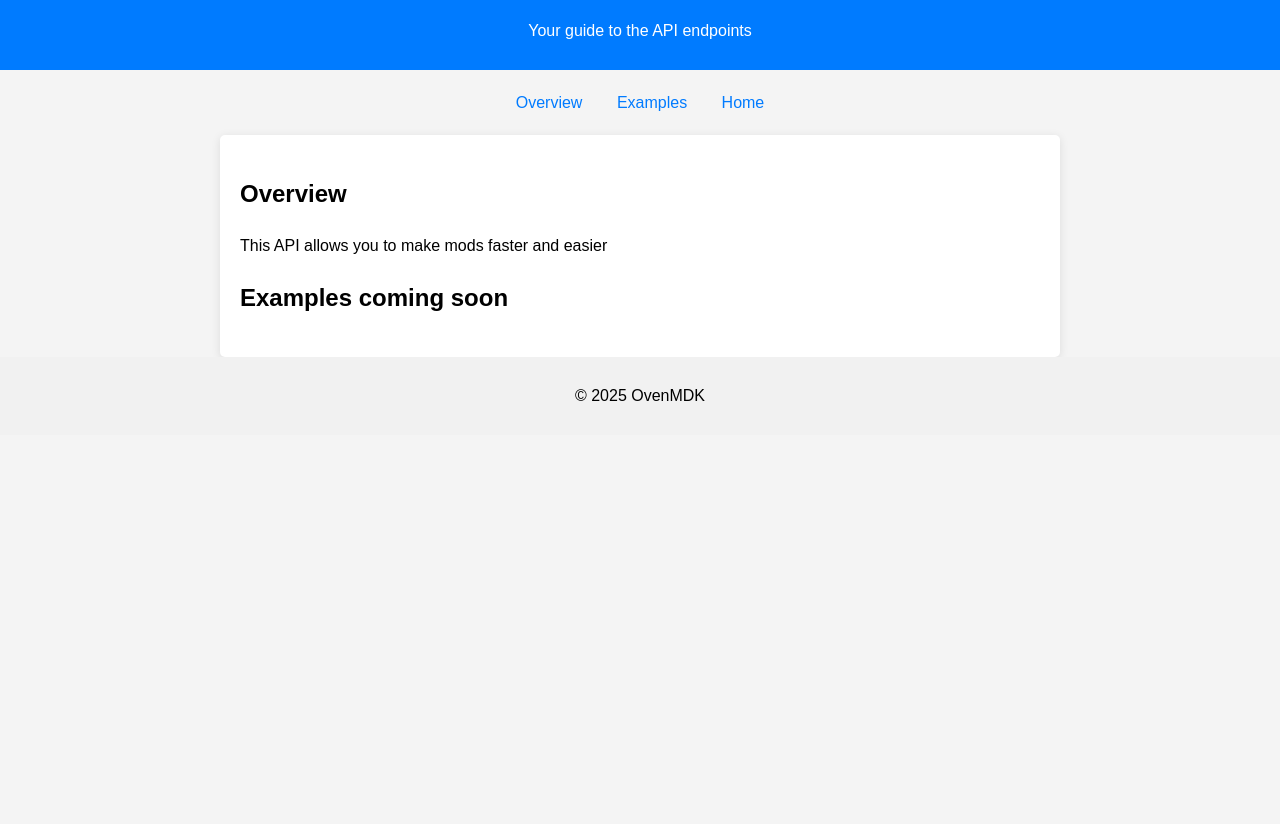
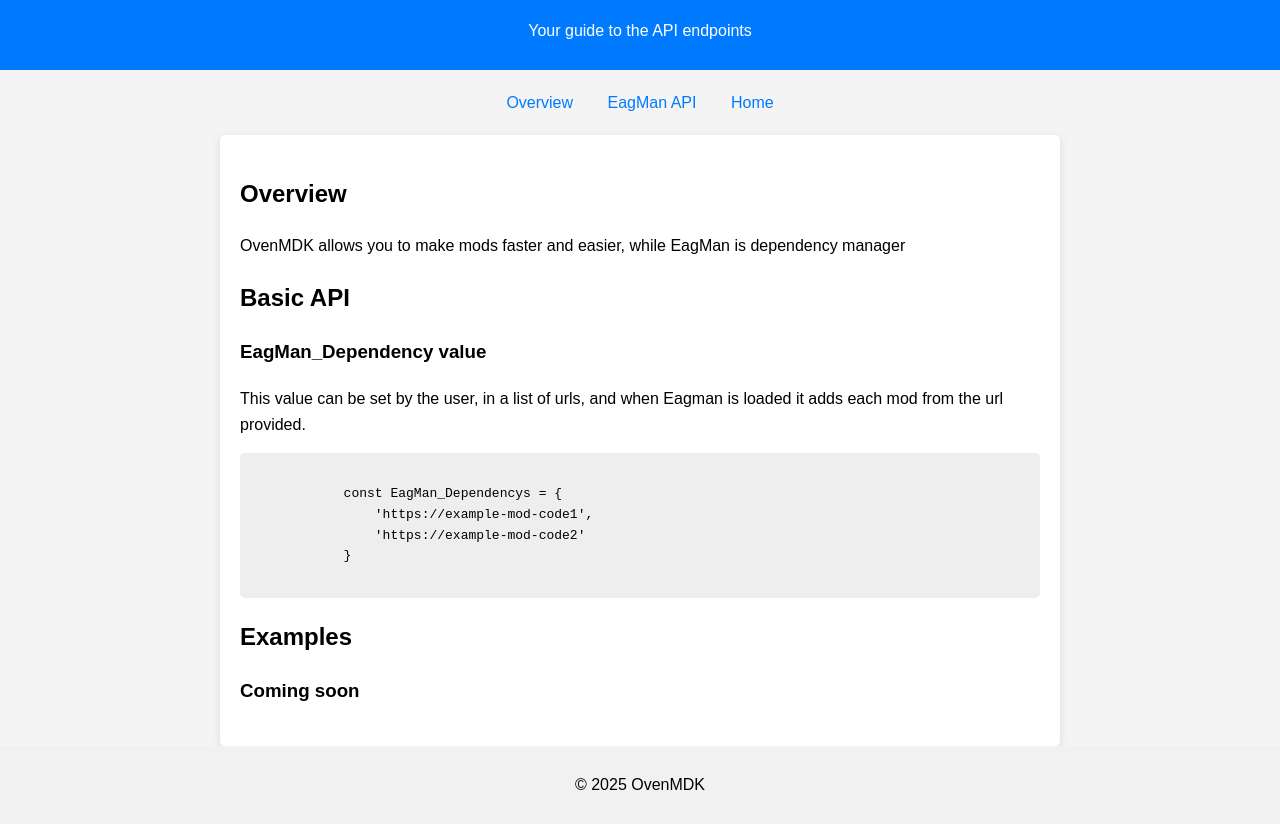
Before and after one commit to OvenMDK/Docs, a website: page api.html in a window 1280 px wide. Shown: the part 86-910 px from the top of the page. Before the commit the page ends 800 px from the top, so only its background shows below. Drawn offline with Linux system fonts and the light colour scheme.

Commit message:
Made API for eagman as of now -BendieGames

```diff
--- a/api.html
+++ b/api.html
@@ -61,13 +61,13 @@
     </header>
     <nav>
         <a href="#overview">Overview</a>
-        <a href="#examples">Examples</a>
+        <a href="#EagMan-API">EagMan API</a>
         <a href="/index.html">Home</a>
     </nav>
     <main>
         <section id="overview">
             <h2>Overview</h2>
-            <p>This API allows you to make mods faster and easier</p>
+            <p>OvenMDK allows you to make mods faster and easier, while EagMan is dependency manager </p>
         </section>
         <section id="API">
             <!-- example API -->
@@ -82,10 +82,30 @@
 
             <h3>GET /api/v1/items/{id}</h3>
             <p>Retrieves a specific item by ID.</p>
-            <pre><code>curl -X GET https://api.example.com/api/v1/items/1</code></pre>
-        </section> -->
+            <pre><code>curl -X GET https://api.example.com/api/v1/items/1</code></pre> <section id="EagMan-API">
+
+            <h3>POST /api/v1/items</h3>
+            <p>Creates a new item.</p>
+            <pre><code>curl -X POST https://api.example.com/api/v1/items -d '{"name": "NewItem"}'</code></pre>
+
+            <h3>GET /api/v1/items/{id}</h3>
+            <p>Retrieves a specific item by ID.</p>
+            <pre><code>curl -X GET https://api.example.com/api/v1/items/1</code></pre>  -->
+        </section>
+        <section id="EagMan-API">
+            <h2>Basic API</h2>
+            <h3>EagMan_Dependency value</h3>
+            <p>This value can be set by the user, in a list of urls, and when Eagman is loaded it adds each mod from the url provided.</p>
+            <pre><code>
+            const EagMan_Dependencys = {
+                'https://example-mod-code1',
+                'https://example-mod-code2'
+            }
+            </code></pre>
+        </section>
         <section id="examples">
-            <h2>Examples coming soon</h2>
+            <h2>Examples</h2>
+            <h3>Coming soon</h3>
             <!--<h3>Example Request</h3>
             <pre><code>curl -X GET https://api.example.com/api/v1/items</code></pre>
             <h3>Example Response</h3>
```
Also changed, not shown: .gitpod.yml (added).
